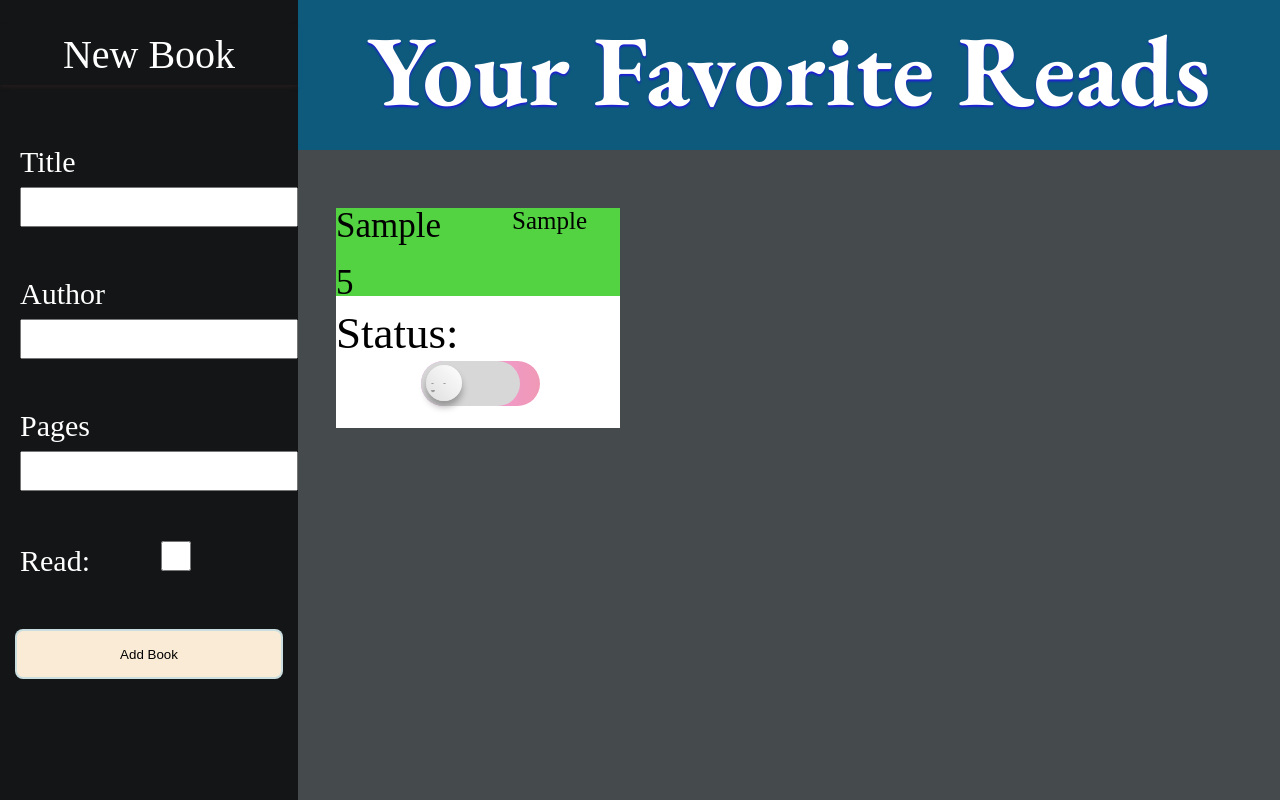
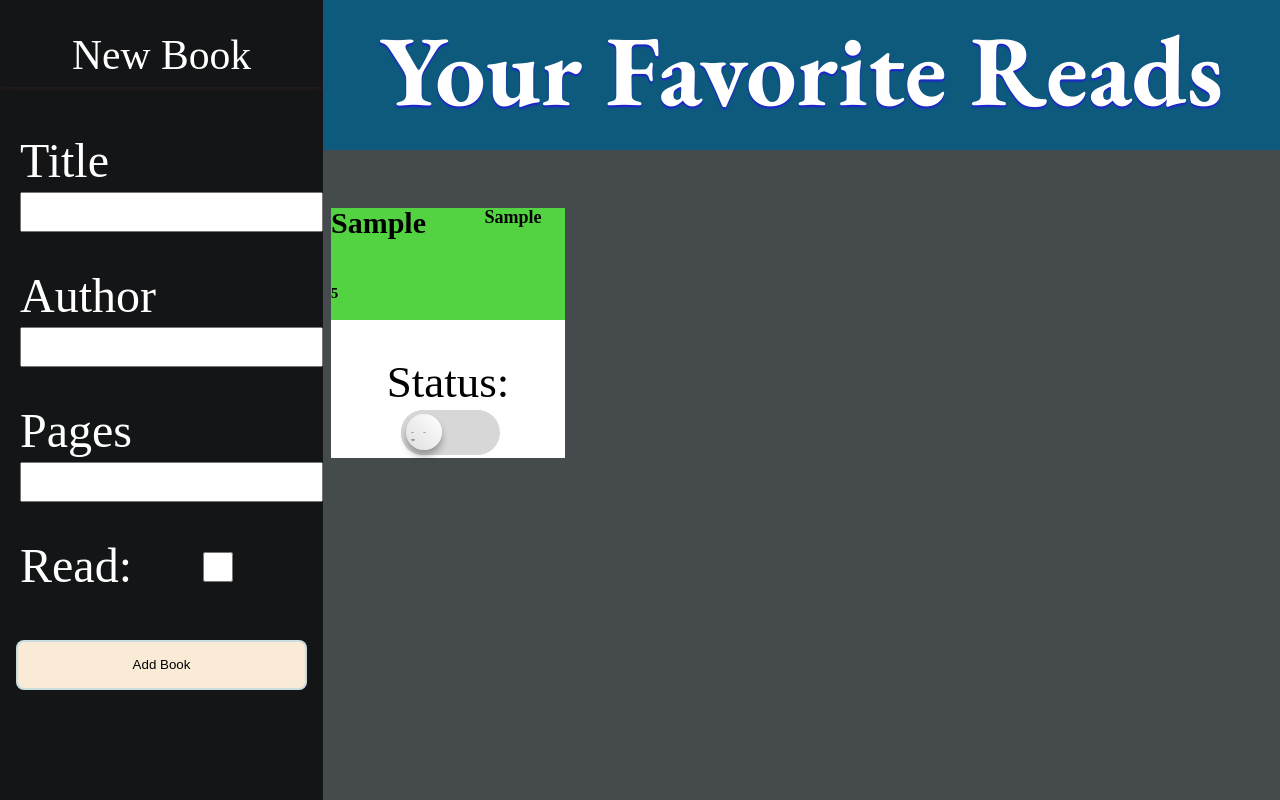
Before and after one commit to Xyves/Library-Project, a plain HTML site: page index.html in a window 1280 px wide. Both pictures are taken after typing "Sample", "Sample", "5" into the empty fields and a click on the button "Add Book". Drawn offline with nearby package versions, Linux system fonts and the light colour scheme.

Commit message:
Adjust font size and delete unnecessary styling

```diff
--- a/styles.css
+++ b/styles.css
@@ -9,6 +9,21 @@ body {
   grid-template-columns: 1fr 4fr;
   height: 100vh;
 }
+/* Header */
+
+.header h2 {
+  font-family: "EB Garamond", serif;
+  text-shadow: 0px 2px 2px rgba(38, 0, 255, 0.685);
+  font-size: 100px;
+  font-weight: bold;
+  color: white;
+  text-align: center;
+  margin: 20px 0;
+}
+.header {
+  background-color: rgba(11, 131, 186, 0.63);
+}
+
 /* Sidebar */
 
 .sidebar {
@@ -18,7 +33,7 @@ body {
 }
 .bookHeader {
   color: white;
-  font-size: 2.5rem;
+  font-size: 2.6rem;
   z-index: 4;
   box-shadow: 0 2px 5px rgba(112, 55, 55, 0.2);
   padding: 10px;
@@ -37,13 +52,13 @@ body {
 }
 .book-menu label {
   margin-left: 20px;
-  font-size: 30px;
+  font-size: 3rem;
 }
 .book-menu input {
   font-size: 30px;
   text-align: left;
   min-width: 150px;
-  max-width: 270px;
+  max-width: 295px;
   margin-bottom: 40px;
 }
 
@@ -54,46 +69,35 @@ body {
   margin: 0 auto;
   margin-top: 10px;
 }
-/* Header */
 
-.header h2 {
-  font-family: "EB Garamond", serif;
-  text-shadow: 0px 2px 2px rgba(38, 0, 255, 0.685);
-  font-size: 100px;
-  font-weight: bold;
-  color: white;
-  text-align: center;
-  margin: 20px 0;
-}
-.header {
-  background-color: rgba(11, 131, 186, 0.63);
-}
 /* Content */
 
 .bookList {
   display: grid;
-  grid-template-columns: repeat(auto-fit, minmax(150px, 300px));
-  margin: 50px;
-  margin: 50px 30px;
+  grid-template-columns: repeat(auto-fit, minmax(130px, 250px));
+  margin: 50px auto;
 }
 .bookCard {
   display: flex;
   flex-direction: column;
   background-color: white;
   margin: 8px;
-  min-height: 220px;
-  gap: 15px;
+  min-height: 250px;
+  gap: 40px;
 }
 .topHeader {
   display: flex;
   gap: 25%;
   background-color: rgb(83, 211, 66);
-  height: 40%;
-  font-size: 35px;
+  height: 45%;
+  font-size: 30px;
   flex-wrap: wrap;
+  font-weight: bold;
+  text-align: left;
 }
+
 .bookAuthor {
-  font-size: 25px;
+  font-size: 18px;
 }
 
 .content {
@@ -108,10 +112,18 @@ input {
 }
 
 .pages {
+  font-size: 0.9rem;
   display: block;
+  text-align: end;
+  margin-left: auto;
 }
-/* TO DO:
-Style header
-Add margin to status
 
-*/
+.action-btns {
+  display: flex;
+  flex-direction: column;
+  align-items: center;
+  display: inline-block;
+}
+.bottomCard h3 {
+  text-align: center;
+}
```
